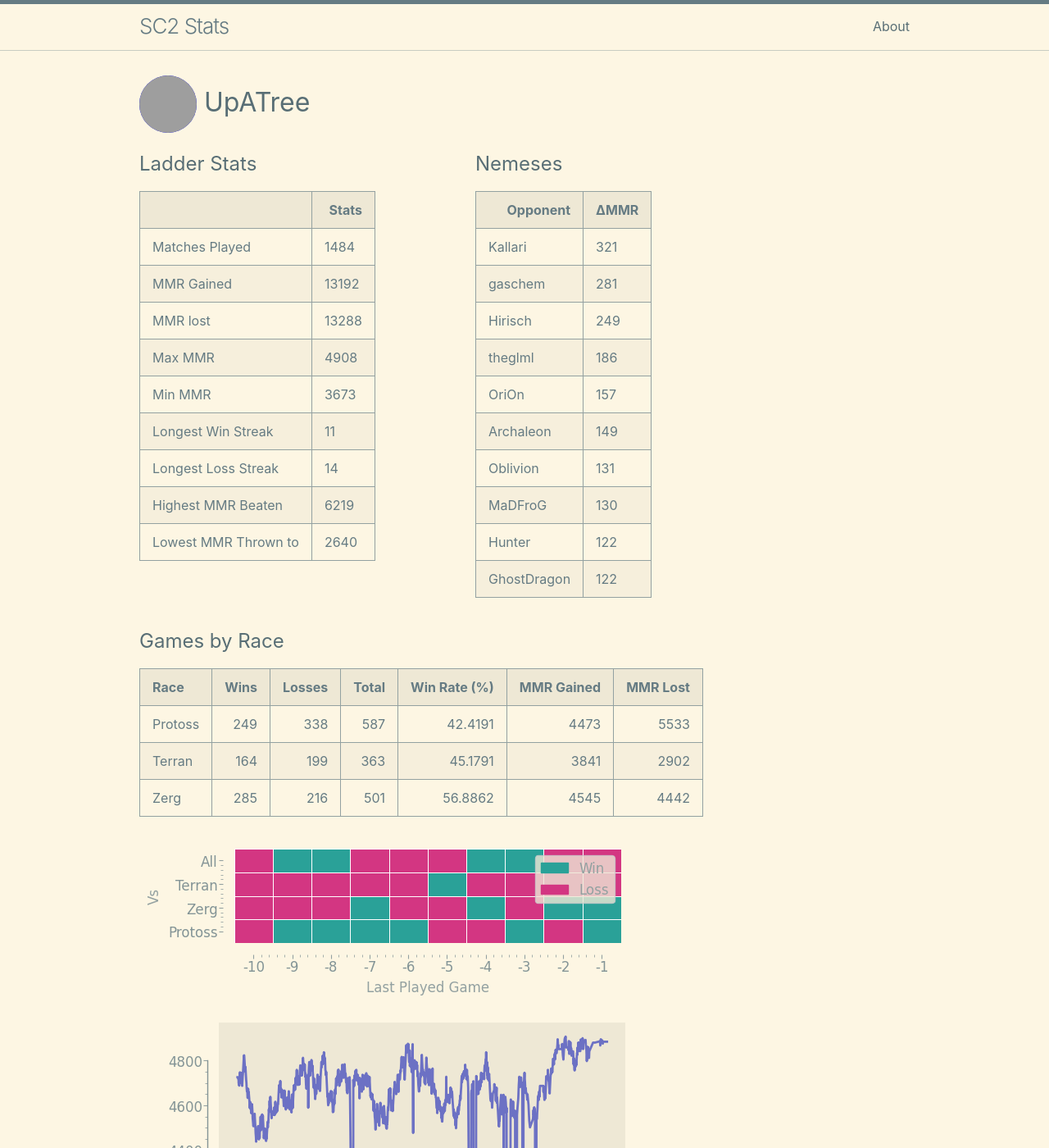
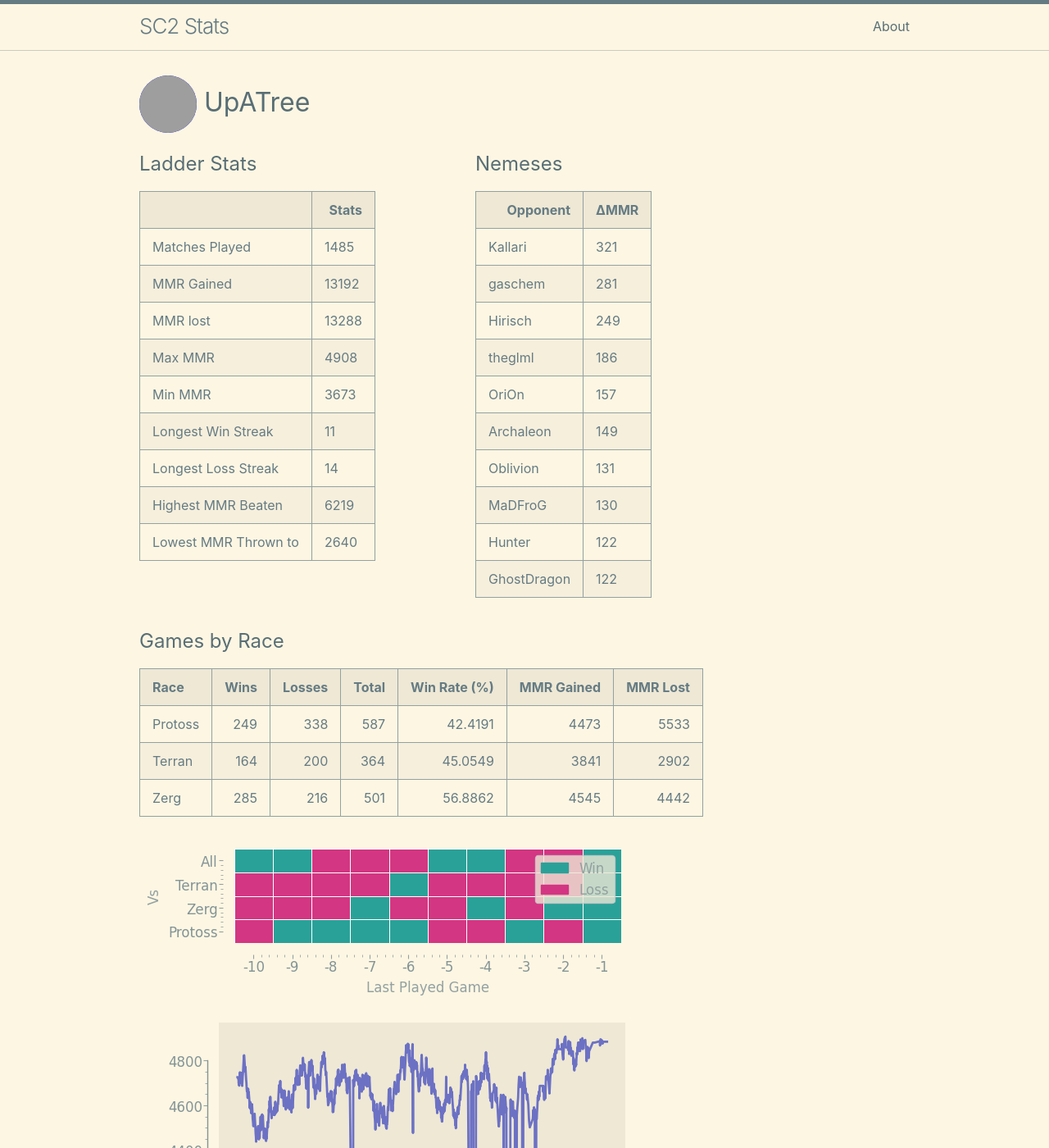
Before and after one commit to kylermurphy/UpATree, a Jekyll site: the page built from docs/index.md, in a window 1280 px wide and 1400 px high. Shown: the whole window at 82% size. Built offline with Jekyll 4.4.1, drawn with Linux system fonts in a browser that asks for light colours; grey boxes are pictures that could not be loaded.

Commit message:
running on push

```diff
--- a/docs/index.md
+++ b/docs/index.md
@@ -18,7 +18,7 @@ layout: home
   <tbody>
     <tr>
       <td>Matches Played</td>
-      <td>1484</td>
+      <td>1485</td>
     </tr>
     <tr>
       <td>MMR Gained</td>
@@ -115,7 +115,7 @@ layout: home
 | Race    |   Wins |   Losses |   Total |   Win Rate (%) |   MMR Gained |   MMR Lost |
 |:--------|-------:|---------:|--------:|---------------:|-------------:|-----------:|
 | Protoss |    249 |      338 |     587 |        42.4191 |         4473 |       5533 |
-| Terran  |    164 |      199 |     363 |        45.1791 |         3841 |       2902 |
+| Terran  |    164 |      200 |     364 |        45.0549 |         3841 |       2902 |
 | Zerg    |    285 |      216 |     501 |        56.8862 |         4545 |       4442 |
 
 ![Games by Race](./assets/gm_hist.png)
--- a/log.txt
+++ b/log.txt
@@ -659,3 +659,4 @@ Writing a log file 2025-03-25 17:21:04.
 Writing a log file 2025-03-25 17:47:59.
 Writing a log file 2025-03-25 18:32:07.
 Writing a log file 2025-03-25 18:52:21.
+Writing a log file 2025-03-25 19:18:38.
```
Also changed, not shown: docs/assets/MMR.png, docs/assets/daily.png, docs/assets/gm_hist.png, docs/assets/r_wrt.png, 1 other file.
